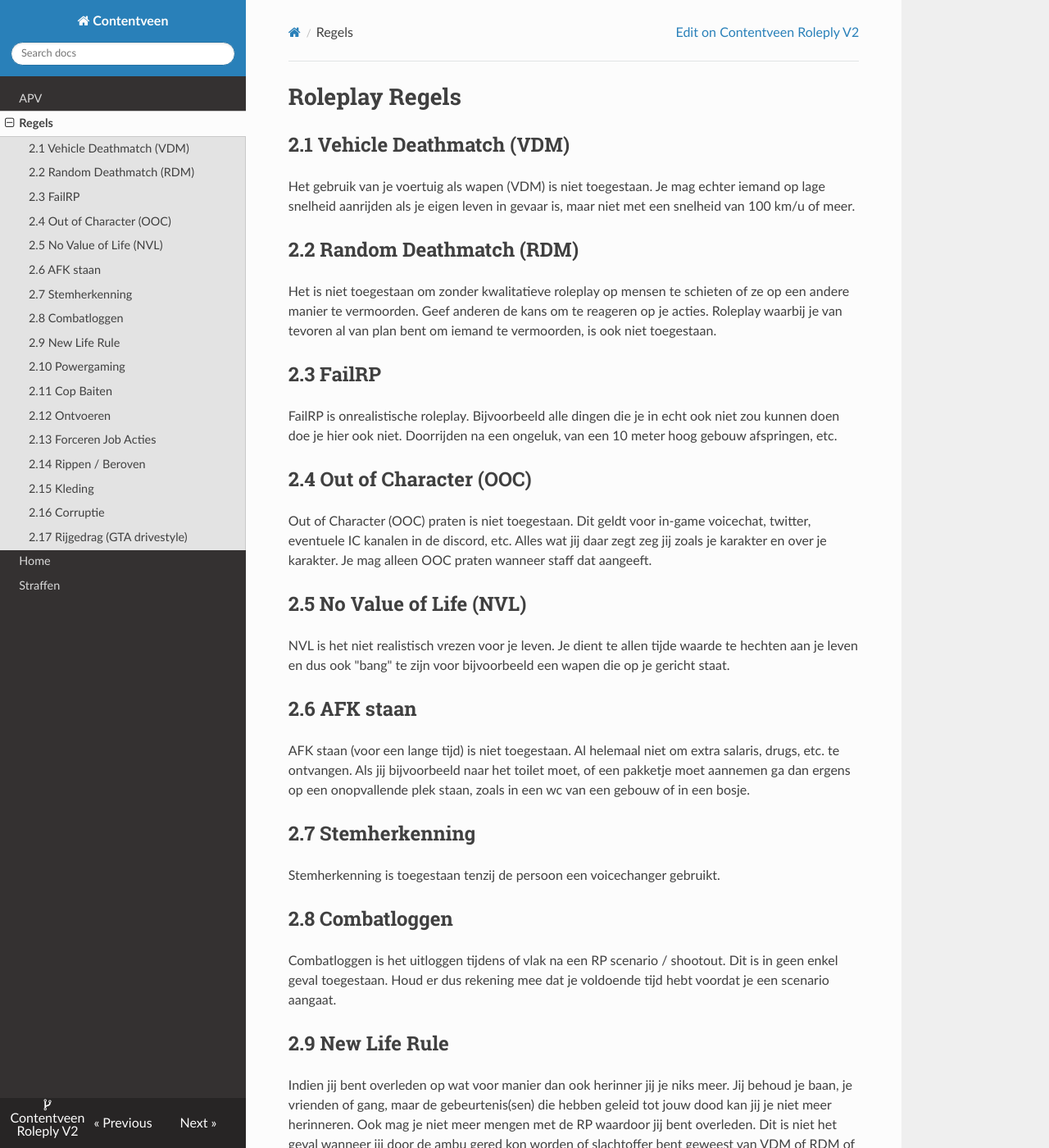
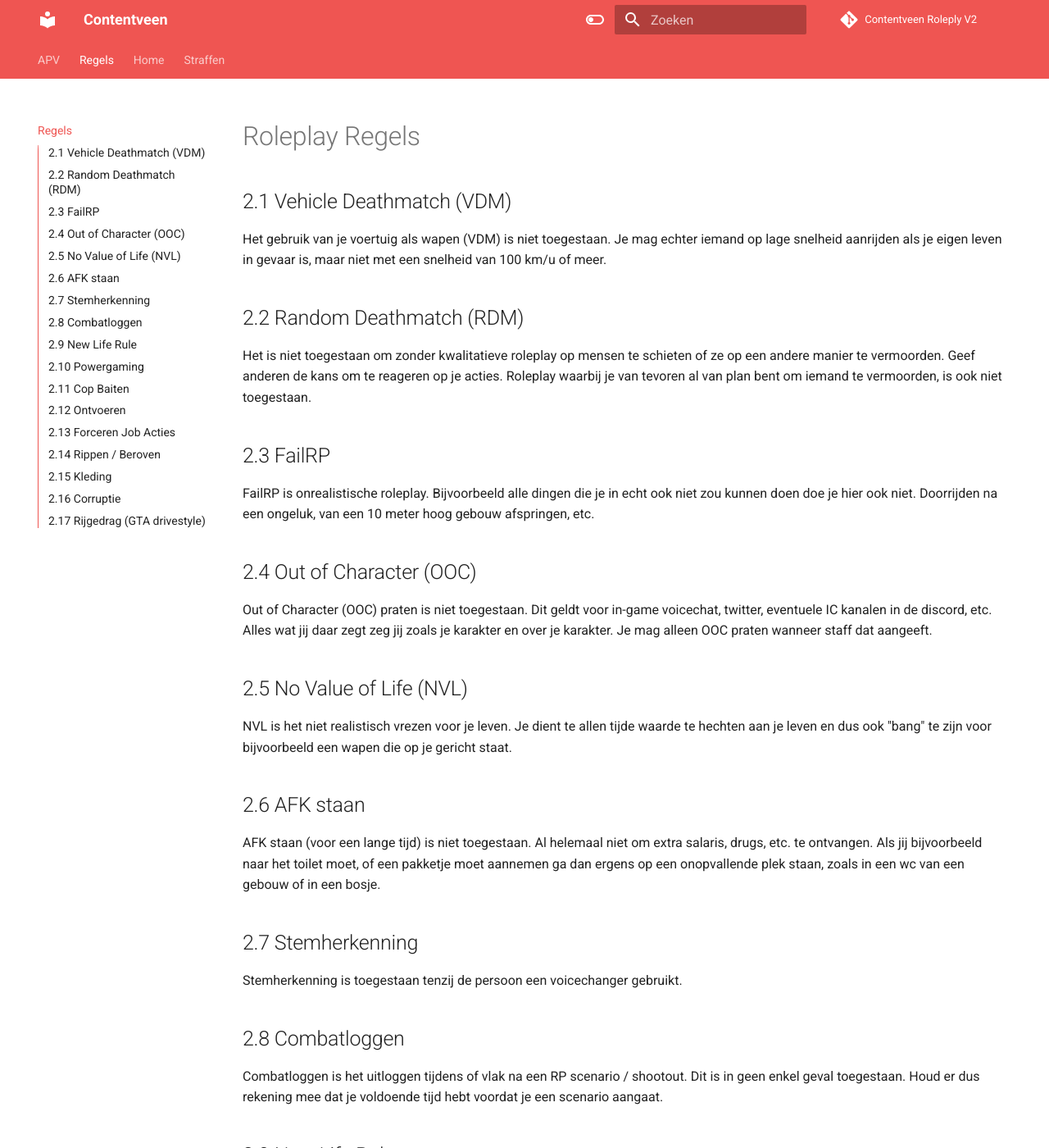
Before and after one commit to stanley-AV/contentveenRP, an MkDocs documentation site: the page built from docs/regels.md, in a window 1280 px wide and 1400 px high. Shown: the whole window at 82% size. Built offline with MkDocs 1.6.1 and Material for MkDocs 9.7.7, drawn with Linux system fonts in a browser that asks for light colours; nearby versions of some CDN libraries; comment, search, counter and statistics services are not loaded; some of the changed text lies outside the part shown.

Commit message:
Add files via upload

```diff
--- a/mkdocs.yml
+++ b/mkdocs.yml
@@ -62,17 +62,3 @@ markdown_extensions:
   - pymdownx.details
   - pymdownx.superfences
   - pymdownx.mark
-
-
-plugins:
-  - search
-
-copyright: |
-  &copy; 2024 <a href="rp"  target="_blank" rel="noopener">Contentveen</a>
-
-site_name: Contentveen
-theme: readthedocs
-repo_url: https://github.com/gebruikersnaam/stanley-AV
-
-plugins:
-    - search
```
